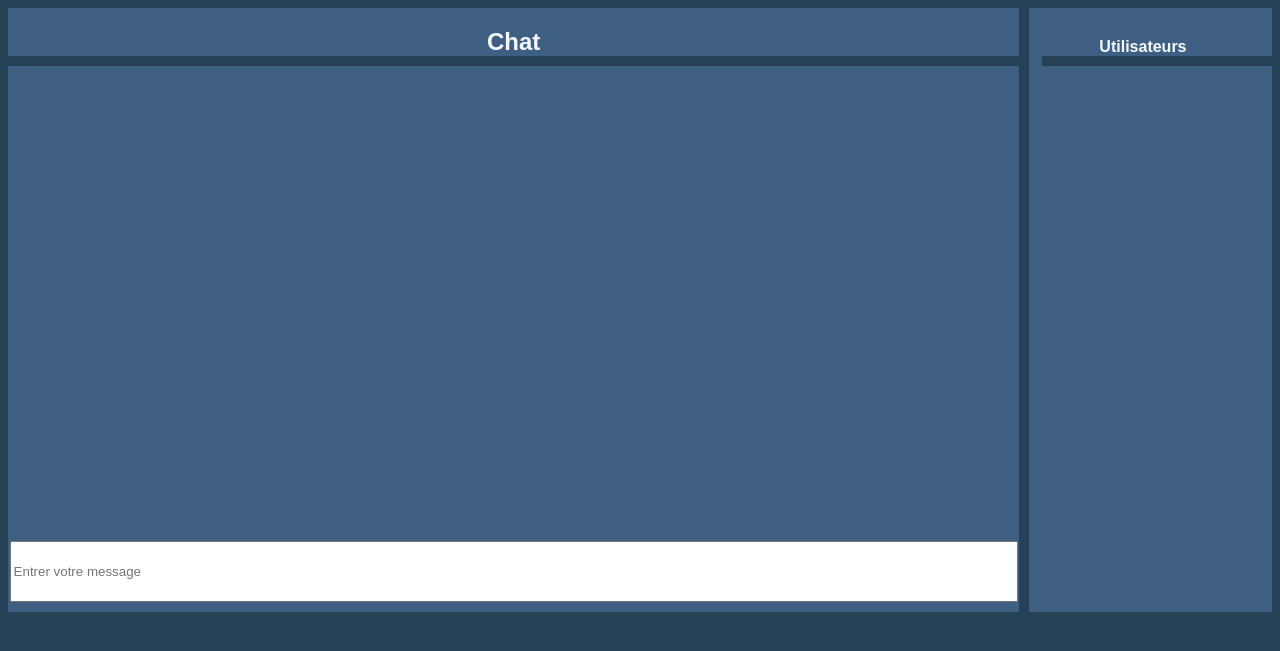
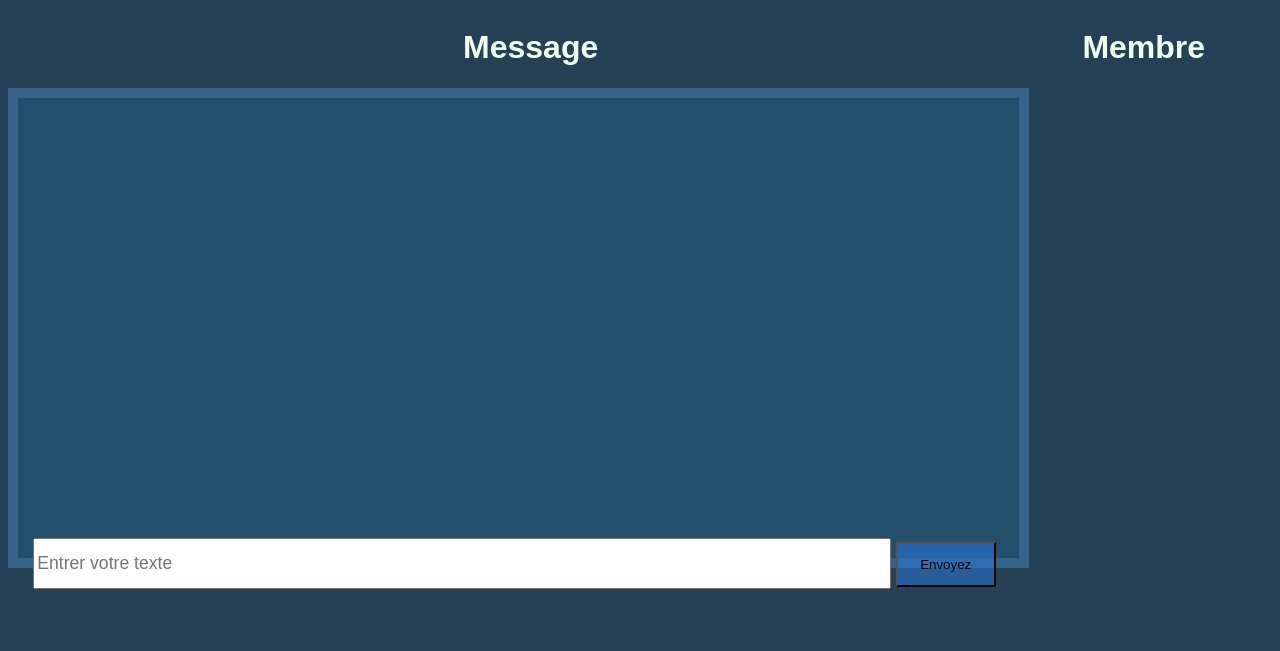
Before and after one commit to Clergetf/Chat, a PHP site: page /chat/chat.php in a window 1280 px wide. Shown: the top 651 px of the page. Run offline with PHP 8.4, Linux system fonts and the light colour scheme.

Commit message:
PsychedelicsEyes

```diff
--- a/chat/chat.php
+++ b/chat/chat.php
@@ -8,25 +8,25 @@
     <meta name="viewport" content="width=device-width, initial-scale=1.0">
     <title>Chat SFJ</title>
 </head>
-    <body>
-    <div class="chat">
-    <div class="chatbox">
-        <h2 class="h2">Chat</h2>
 
 
 
 
-    <div class="sendmsg">
-    <input type="text"  class="sendmsgbar" placeholder="Entrer votre message" style="width: 1000px; height: 55px;" >
-    </div>
+    <div class="chatbox">
+        <h1 class="titlemessage">Message</h1>
+        <h1 class="titlemembre">Membre</h1>
+        <div class="chat">
+
+        </div>
 
 
     </div>
 
-    <div class="users"><h4 class="title-users">Utilisateurs</h4>
-    <div class="blockusers scroll">
+    <div class="messagebar">
+    <input class="bar" type="text" placeholder="Entrer votre texte"hhhhhhyyyjkkkkkiii
+    >
+    <button class="button">Envoyez</button>
     </div>
-
 
 
   </body>
--- a/css/chat.css
+++ b/css/chat.css
@@ -3,47 +3,53 @@ body{
     font-family: 'Ubuntu', sans-serif;
 }
 
-.chat {
+
+
+/*Espace de saisie de message*/
+.messagebar {
+    padding-top: 34%;
+    padding-left: 2%;
+}
+
+.bar {
+    width: 850px;
+    height: 45px;
+    font-size: 110%;
+}
+
+.button {
+    width: 100px;
+    height: 45px;
+    background-color: #2a74d48f;
+}
+
+
+/*Interface du chat*/
+.chatbox {
+
     display: grid;
     grid-template-columns: 4fr 1fr;
-    color : #f4f8fc;
-    background-color: rgba(131, 181, 255, 0.267);
-    border: none;
-    box-shadow: inset 0px 3px 4px rgba(255,255,255,0.5), ;
-    background-size: 150%;
-    background-position: right;
-}
-
-.chatbox {
-
-    /*background-color: rgb(150, 20, 20, 0.8);*/
-    text-align: center;
-    width: 100%;
-    height: 100%;
-    border-bottom: 10px solid #264055;
-
-
 
 }
 
-.users {
-    border-left: 10px solid #264055;
-    padding-left: 5%;
+.titlemessage {
+    padding-left: 45%;
+    color: honeydew;
 
 }
 
-.title-users {
-    padding-top: 4%;
-    padding-left: 25%;
-    border-bottom: 10px solid #264055;
-}
-
-.sendmsgbar {
-    margin-top: 45%;
-
+.chat {
+    box-sizing: content-box;
+    width: 69%;
+    height: 2300%;
+    border: solid #7eb1eb3a 10px;
+    padding-left: 10%;
+    padding-right: 20%;
+    background-color: rgba(30, 96, 139, 0.445);
 }
 
 
-.h2 {
-    border-bottom: 10px solid #264055;
+.titlemembre {
+    color: honeydew;
+    padding-left: 25%;
 }
--- a/formulaire/login.php
+++ b/formulaire/login.php
@@ -15,8 +15,8 @@
             <form action="./login_verif.php" method="post">
                 <h1>Connexion</h1>
 
-                <label><b>E-mail</b></label>
-                <input type="text" placeholder="Entrez votre E-mail" name="email" required>
+                <label><b>Pseudo</b></label>
+                <input type="text" placeholder="Entrez votre pseudo" name="username" required>
 
                 <label><b>Mot de passe</b></label>
                 <input type="password" placeholder="Entrez votre mot de passe" name="password" required>
```
